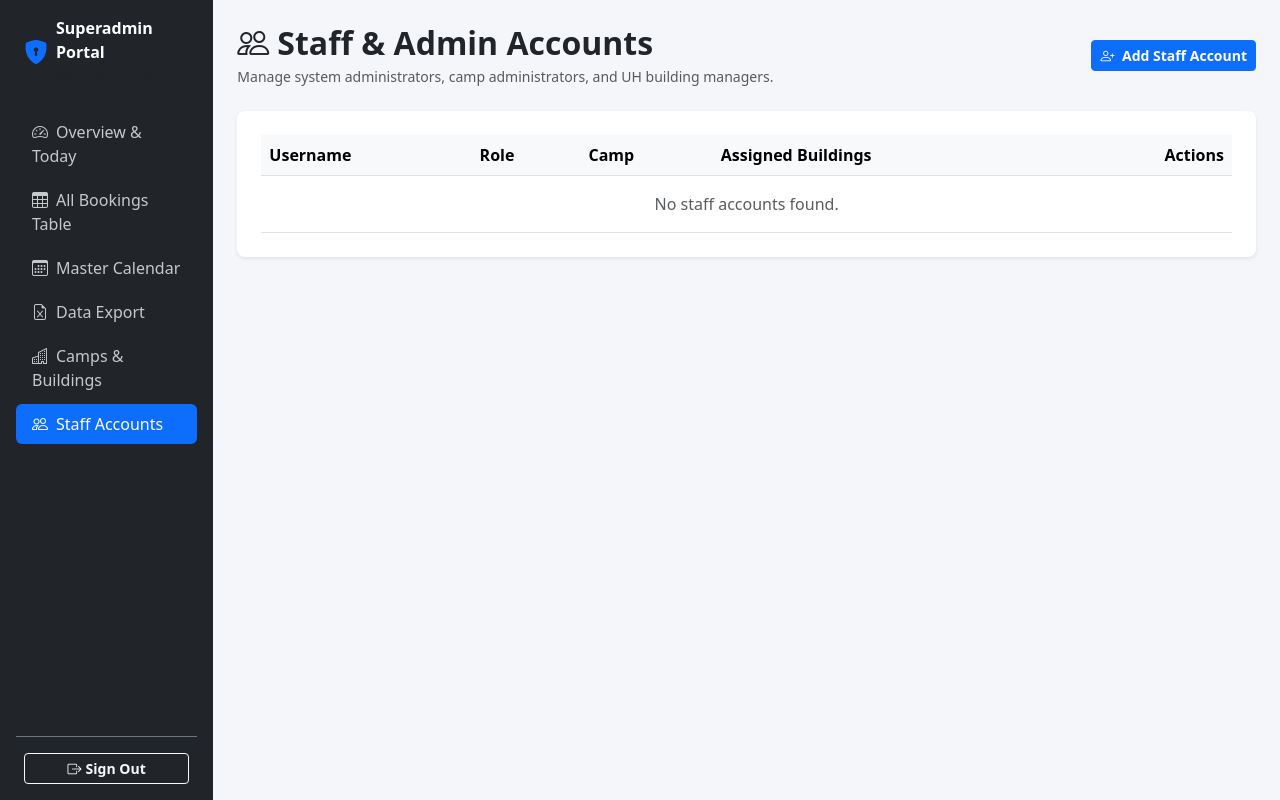
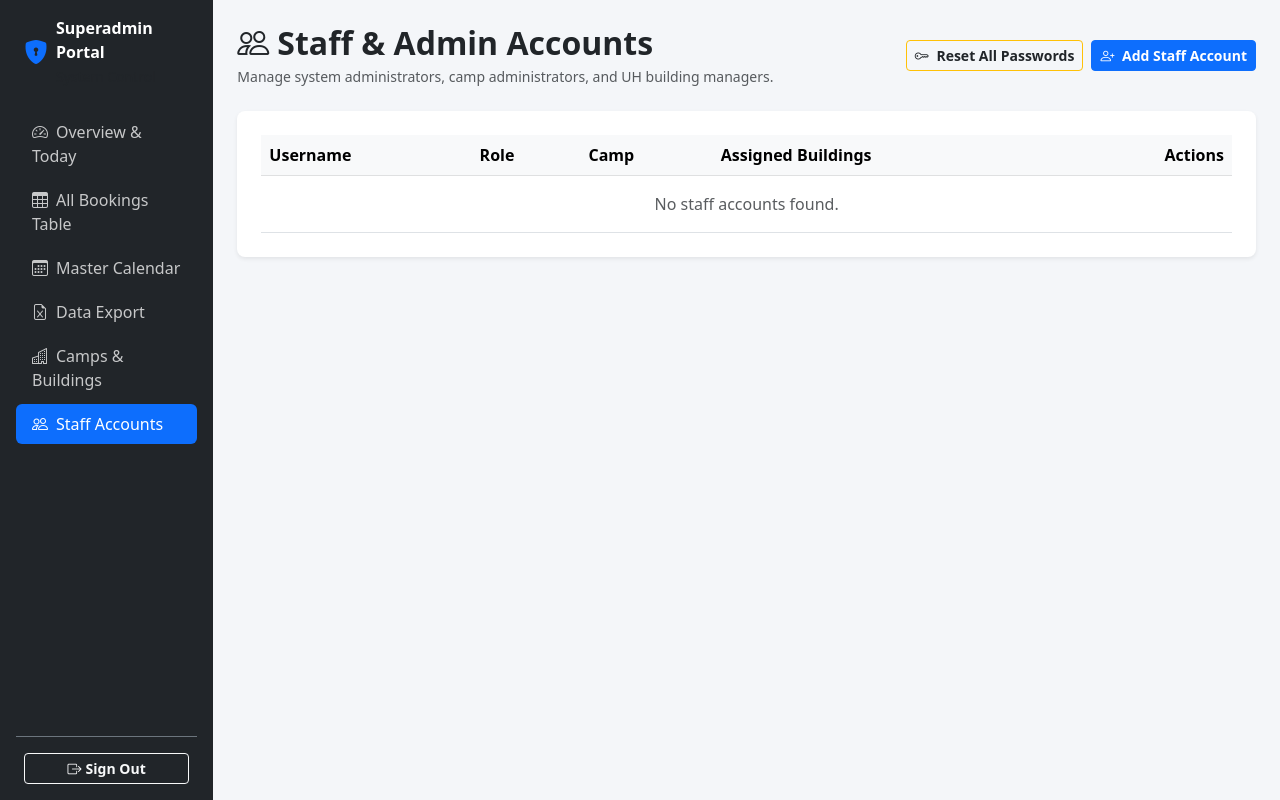
Before and after one commit to HaisaiOjisanoki/housing-booking-app, a Flask app: template templates/superadmin.html in a window 1280 px wide, after a click on "Staff Accounts". Run offline with Flask 3, Linux system fonts and the light colour scheme; the template is opened without the code that fills it, so the values that code supplies are empty; some libraries are stand-ins or nearby versions.

Commit message:
UpdateSuper1

```diff
--- a/templates/superadmin.html
+++ b/templates/superadmin.html
@@ -223,7 +223,10 @@
                                 <h2 class="fw-bold mb-1"><i class="bi bi-people me-2"></i>Staff & Admin Accounts</h2>
                                 <p class="text-muted small mb-0">Manage system administrators, camp administrators, and UH building managers.</p>
                             </div>
-                            <button class="btn btn-primary btn-sm fw-bold" data-bs-toggle="modal" data-bs-target="#addStaffModal"><i class="bi bi-person-plus me-1"></i> Add Staff Account</button>
+                            <div class="d-flex gap-2">
+                                <button class="btn btn-outline-warning text-dark btn-sm fw-bold" onclick="resetAllStaffPasswords()"><i class="bi bi-key me-1"></i> Reset All Passwords</button>
+                                <button class="btn btn-primary btn-sm fw-bold" data-bs-toggle="modal" data-bs-target="#addStaffModal"><i class="bi bi-person-plus me-1"></i> Add Staff Account</button>
+                            </div>
                         </div>
                         <div class="card shadow-sm">
                             <div class="card-body p-4">
@@ -626,7 +629,7 @@
             populateExportFilters();
         }
 
-        // --- STAFF ACCOUNTS MANAGEMENT ---
+        // --- STAFF ACCOUNTS MANAGEMENT & PASSWORD RESETS ---
         function renderStaffAccounts() {
             const tbody = document.getElementById('staffAccountsTableBody');
             const staffUsers = appState.staff_users || [];
@@ -644,6 +647,7 @@
                         <td>${u.camp || 'System-wide'}</td>
                         <td><span class="text-muted small">${bldgs}</span></td>
                         <td class="text-end">
+                            <button class="btn btn-outline-warning text-dark btn-sm fw-bold me-1" onclick="promptResetStaffPassword('${u.username}')"><i class="bi bi-key me-1"></i> Reset Pwd</button>
                             <button class="btn btn-outline-danger btn-sm fw-bold" onclick="deleteStaffAccount('${u.username}')"><i class="bi bi-trash me-1"></i> Remove</button>
                         </td>
                     </tr>
@@ -657,6 +661,34 @@
                 campSelect.innerHTML += `<option value="${c}">${c}</option>`;
             });
             updateStaffBuildingCheckboxes();
+        }
+
+        async function promptResetStaffPassword(username) {
+            const newPassword = prompt(`Enter new password for staff account "${username}":`, "password123");
+            if (!newPassword) return;
+
+            const user = (appState.staff_users || []).find(u => u.username === username);
+            if (user) {
+                user.password = newPassword;
+                await saveStateToServer();
+                alert(`Password for "${username}" has been successfully reset.`);
+                renderStaffAccounts();
+            }
+        }
+
+        async function resetAllStaffPasswords() {
+            const defaultPassword = prompt("Enter the new default password for ALL staff and admin accounts:", "password123");
+            if (!defaultPassword) return;
+
+            if (!confirm(`Are you sure you want to reset passwords for ALL staff accounts to "${defaultPassword}"?`)) return;
+
+            (appState.staff_users || []).forEach(u => {
+                u.password = defaultPassword;
+            });
+
+            await saveStateToServer();
+            alert("All staff and admin passwords have been successfully reset.");
+            renderStaffAccounts();
         }
 
         function toggleStaffBuildingSelection() {
```
